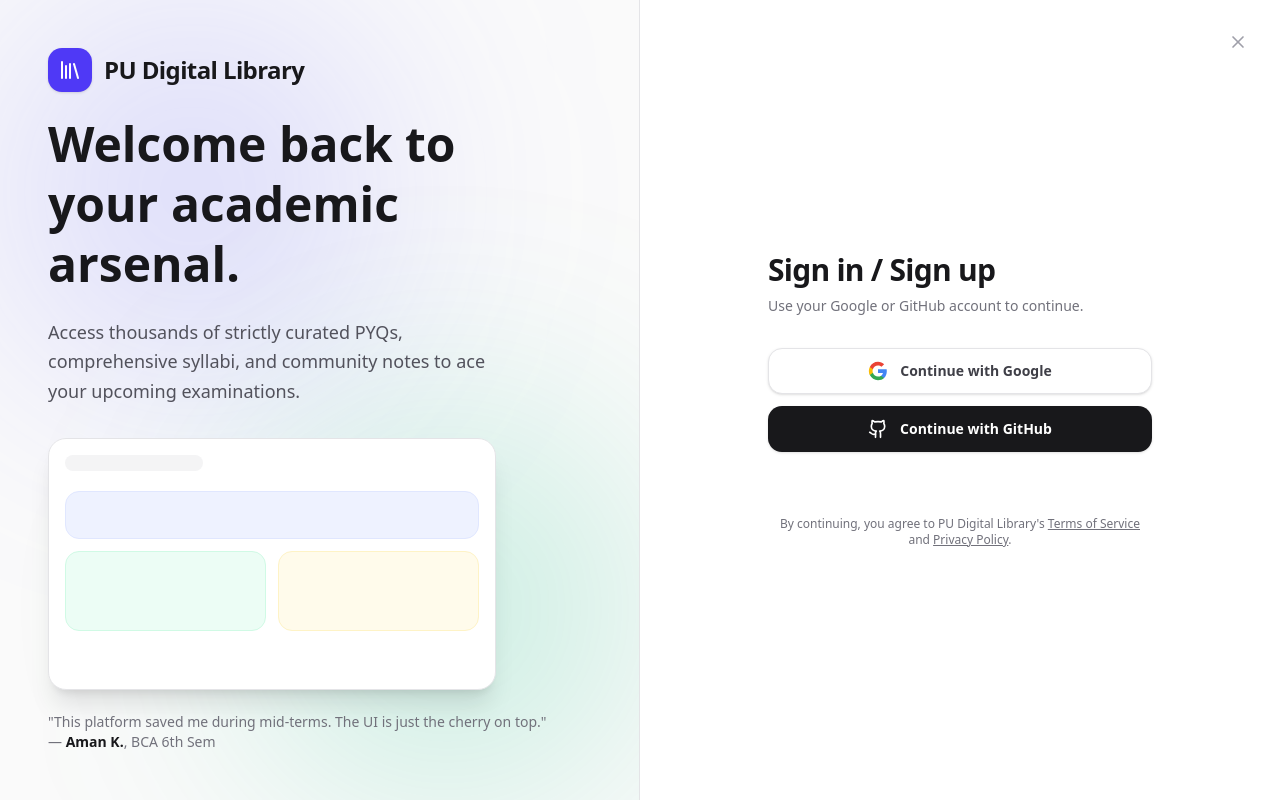
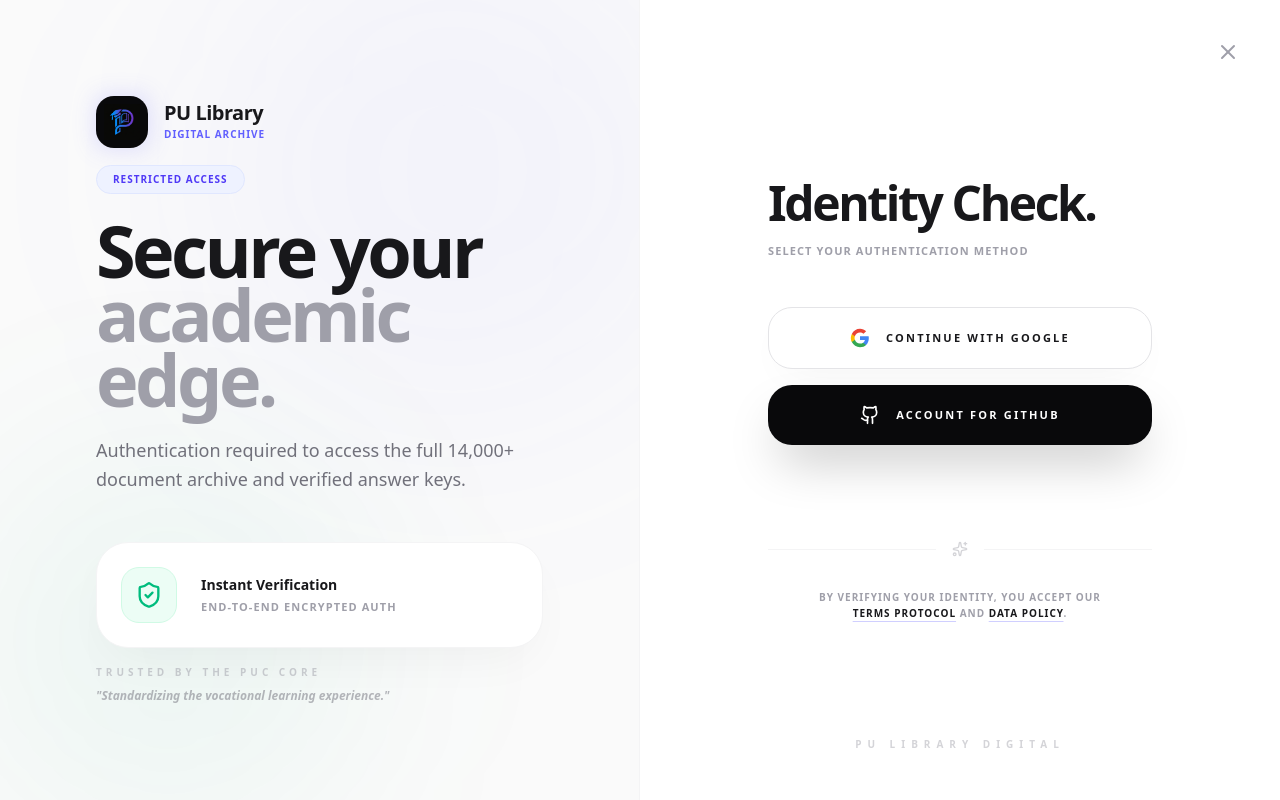
Before and after one commit to ciizerr/prevyea-nextjs, a Next.js app: page /login in a window 1280 px wide. Built offline with nearby package versions, Linux system fonts and the light colour scheme; no server answers.

Commit message:
feat:update add login page with Google and GitHub authentication.

```diff
--- a/src/app/login/page.tsx
+++ b/src/app/login/page.tsx
@@ -1,86 +1,127 @@
 "use client";
 
 import Link from "next/link";
-import { Library, Github, X } from "lucide-react";
+import { Github, X, Sparkles, ShieldCheck } from "lucide-react";
+import Image from "next/image";
 import { loginWithGoogle, loginWithGithub } from "@/actions/auth";
-import BlurText from "@/components/reactbits/BlurText";
+import { motion } from "framer-motion";
+import ClickSpark from "@/components/reactbits/ClickSpark";
 
 export default function LoginPage() {
 
     return (
-        <div className="min-h-screen flex flex-col md:flex-row bg-white dark:bg-zinc-950 font-sans">
+        <div className="min-h-screen flex flex-col md:flex-row bg-white dark:bg-[#050505] font-sans overflow-hidden">
 
             {/* Left Side: Branding & Illustration (Hidden on Mobile) */}
-            <div className="hidden md:flex flex-col justify-between w-1/2 bg-zinc-50 dark:bg-zinc-900 border-r border-zinc-200 dark:border-zinc-800 p-12 relative overflow-hidden">
-                {/* Decorative Elements */}
-                <div className="absolute top-0 left-0 w-96 h-96 bg-indigo-500/20 dark:bg-indigo-500/10 blur-[120px] rounded-full pointer-events-none" />
-                <div className="absolute bottom-0 right-0 w-96 h-96 bg-emerald-500/20 dark:bg-emerald-500/10 blur-[120px] rounded-full pointer-events-none" />
+            <div className="hidden md:flex flex-col justify-between w-1/2 bg-zinc-50 dark:bg-[#080808] border-r border-zinc-100 dark:border-zinc-900 p-16 lg:p-24 relative overflow-hidden">
+                {/* High-End Ambient Glow */}
+                <div className="absolute top-[-10%] right-[-10%] w-[500px] h-[500px] bg-indigo-500/5 dark:bg-indigo-600/10 blur-[120px] rounded-full pointer-events-none" />
+                <div className="absolute bottom-[-5%] left-[-5%] w-[400px] h-[400px] bg-emerald-500/5 blur-[100px] rounded-full pointer-events-none" />
 
                 {/* Logo Area */}
-                <div className="relative z-10 flex items-center gap-3">
-                    <div className="bg-indigo-600 p-2.5 rounded-xl text-white shadow-sm">
-                        <Library className="h-6 w-6" />
+                <Link href="/" className="relative z-10 flex items-center gap-4 group">
+                    <div className="relative">
+                        <div className="absolute inset-0 bg-indigo-500 blur-md opacity-20 dark:opacity-40 group-hover:opacity-60 transition-opacity" />
+                        <div className="relative bg-zinc-950 dark:bg-zinc-100 p-2 rounded-2xl transition-transform group-hover:scale-105 duration-500 overflow-hidden">
+                            <Image
+                                src="/img-512x512.png"
+                                alt="PU Library Logo"
+                                width={36}
+                                height={36}
+                                className="object-cover"
+                            />
+                        </div>
                     </div>
-                    <span className="font-extrabold text-2xl tracking-tight text-zinc-900 dark:text-white">PU Digital Library</span>
-                </div>
+                    <div className="flex flex-col">
+                        <span className="font-black text-xl tracking-tight text-zinc-900 dark:text-zinc-50 leading-none">PU Library</span>
+                        <span className="text-[10px] font-black text-indigo-500 dark:text-indigo-400 uppercase tracking-widest mt-1">Digital Archive</span>
+                    </div>
+                </Link>
 
                 {/* Main Copy */}
-                <div className="relative z-10 max-w-md">
-                    <BlurText
-                        text="Welcome back to your academic arsenal."
-                        delay={50}
-                        className="text-4xl lg:text-5xl font-black text-zinc-900 dark:text-white leading-tight mb-6"
-                    />
-                    <p className="text-lg text-zinc-600 dark:text-zinc-400 font-medium leading-relaxed mb-8 animate-in fade-in slide-in-from-bottom-4 duration-700 delay-300">
-                        Access thousands of strictly curated PYQs, comprehensive syllabi, and community notes to ace your upcoming examinations.
-                    </p>
+                <div className="relative z-10 max-w-lg space-y-12">
+                    <div className="space-y-6">
+                        <motion.div
+                            initial={{ opacity: 0, x: -20 }}
+                            animate={{ opacity: 1, x: 0 }}
+                            transition={{ duration: 0.8 }}
+                        >
+                            <div className="inline-flex px-4 py-1.5 bg-indigo-50 dark:bg-indigo-500/10 rounded-full border border-indigo-100 dark:border-indigo-500/20 text-[10px] font-black text-indigo-600 dark:text-indigo-400 uppercase tracking-widest mb-6">
+                                Restricted Access
+                            </div>
+                            <h1 className="text-5xl lg:text-7xl font-black text-zinc-900 dark:text-zinc-50 tracking-tighter leading-[0.9]">
+                                Secure your <br />
+                                <span className="text-zinc-400">academic edge.</span>
+                            </h1>
+                        </motion.div>
+                        <p className="text-lg text-zinc-500 dark:text-zinc-400 font-medium leading-relaxed max-w-md">
+                            Authentication required to access the full 14,000+ document archive and verified answer keys.
+                        </p>
+                    </div>
 
-                    {/* Visual Mockup/Abstract Graphic */}
-                    <div className="w-full aspect-video rounded-2xl bg-white dark:bg-zinc-950 border border-zinc-200 dark:border-zinc-800 p-4 shadow-xl flex flex-col gap-3 animate-in fade-in slide-in-from-bottom-8 duration-700 delay-500">
-                        <div className="w-1/3 h-4 bg-zinc-100 dark:bg-zinc-900 rounded-md"></div>
-                        <div className="w-full h-12 bg-indigo-50 dark:bg-indigo-500/10 border border-indigo-100 dark:border-indigo-500/20 rounded-xl mt-2"></div>
-                        <div className="flex gap-3">
-                            <div className="w-1/2 h-20 bg-emerald-50 dark:bg-emerald-500/10 border border-emerald-100 dark:border-emerald-500/20 rounded-xl"></div>
-                            <div className="w-1/2 h-20 bg-amber-50 dark:bg-amber-500/10 border border-amber-100 dark:border-amber-500/20 rounded-xl"></div>
+                    {/* Premium Security Badge */}
+                    <div className="flex items-center gap-6 p-6 bg-white dark:bg-zinc-900/50 rounded-[2rem] border border-zinc-100 dark:border-zinc-800/80 shadow-[0_20px_50px_-15px_rgba(0,0,0,0.05)] dark:shadow-none">
+                        <div className="w-14 h-14 bg-emerald-50 dark:bg-emerald-500/10 border border-emerald-100 dark:border-emerald-500/20 rounded-2xl flex items-center justify-center shrink-0">
+                            <ShieldCheck className="h-7 w-7 text-emerald-500" />
+                        </div>
+                        <div className="space-y-1">
+                            <p className="font-black text-sm text-zinc-900 dark:text-zinc-50">Instant Verification</p>
+                            <p className="text-[11px] font-bold text-zinc-400 uppercase tracking-widest">End-to-End Encrypted Auth</p>
                         </div>
                     </div>
                 </div>
 
-                {/* Testimonial / Footer */}
-                <div className="relative z-10 text-sm font-medium text-zinc-500 dark:text-zinc-400 animate-in fade-in duration-1000 delay-700">
-                    &quot;This platform saved me during mid-terms. The UI is just the cherry on top.&quot; <br />
-                    — <span className="text-zinc-900 dark:text-zinc-300 font-bold">Aman K.</span>, BCA 6th Sem
+                {/* Footer Quote */}
+                <div className="relative z-10 space-y-2 opacity-50">
+                    <p className="text-[10px] font-black uppercase tracking-[0.4em] text-zinc-400">Trusted by the PUC core</p>
+                    <p className="text-xs font-bold text-zinc-500 dark:text-zinc-400 italic">
+                        &quot;Standardizing the vocational learning experience.&quot;
+                    </p>
                 </div>
             </div>
 
             {/* Right Side: Login Form */}
-            <div className="flex-1 flex flex-col justify-center px-6 py-12 sm:px-12 lg:px-24 xl:px-32 relative bg-white dark:bg-zinc-950">
-                {/* Close button */}
-                <Link href="/" className="absolute top-6 right-6 p-2 text-zinc-400 hover:text-zinc-700 dark:hover:text-zinc-200 hover:bg-zinc-100 dark:hover:bg-zinc-800 rounded-xl transition-colors z-10" title="Back to home">
-                    <X className="h-5 w-5" />
-                </Link>
-                {/* Mobile Logo Header */}
-                <div className="md:hidden flex items-center justify-center gap-2.5 mb-12">
-                    <div className="bg-indigo-600 p-2 rounded-xl text-white shadow-sm">
-                        <Library className="h-5 w-5" />
-                    </div>
-                    <span className="font-extrabold text-xl tracking-tight text-zinc-900 dark:text-white">PU Digital Library</span>
+            <div className="flex-1 flex flex-col justify-center px-6 py-12 lg:px-24 xl:px-32 relative bg-white dark:bg-[#050505] min-h-[100dvh]">
+                {/* Mobile Ambient Glow */}
+                <div className="md:hidden absolute top-0 left-0 w-full h-full overflow-hidden pointer-events-none -z-10">
+                    <div className="absolute -top-[10%] -right-[10%] w-64 h-64 bg-indigo-500/5 dark:bg-indigo-600/10 blur-[80px] rounded-full" />
+                    <div className="absolute -bottom-[5%] -left-[5%] w-48 h-48 bg-emerald-500/5 blur-[80px] rounded-full" />
                 </div>
 
-                <div className="w-full max-w-md mx-auto space-y-8 animate-in fade-in slide-in-from-bottom-4 duration-500">
-                    <div>
-                        <h2 className="text-3xl font-black text-zinc-900 dark:text-white tracking-tight">Sign in / Sign up</h2>
-                        <p className="mt-2 text-sm text-zinc-500 dark:text-zinc-400 font-medium">
-                            Use your Google or GitHub account to continue.
-                        </p>
+                {/* Close button - Enhanced for Mobile Tapability */}
+                <Link href="/" className="absolute top-6 right-6 p-4 text-zinc-400 hover:text-zinc-900 dark:hover:text-zinc-200 hover:bg-zinc-100 dark:hover:bg-zinc-900 rounded-2xl transition-all duration-300 z-50 group" title="Back to home">
+                    <X className="h-6 w-6 transition-transform group-hover:rotate-90" />
+                </Link>
+
+                <div className="w-full max-w-sm mx-auto space-y-10 md:space-y-12 relative z-10">
+                    {/* Mobile Header - Refined */}
+                    <motion.div
+                        initial={{ opacity: 0, y: -10 }}
+                        animate={{ opacity: 1, y: 0 }}
+                        className="md:hidden flex flex-col items-center gap-4 mb-12"
+                    >
+                        <div className="relative">
+                            <div className="absolute inset-0 bg-indigo-500/20 blur-xl rounded-full" />
+                            <div className="relative bg-zinc-950 dark:bg-zinc-100 p-2.5 rounded-2xl shadow-2xl">
+                                <Image src="/img-512x512.png" alt="Logo" width={44} height={44} className="rounded-xl" />
+                            </div>
+                        </div>
+                        <div className="text-center">
+                            <span className="font-black text-2xl tracking-tight text-zinc-900 dark:text-zinc-50 block leading-none">PU Library</span>
+                            <span className="text-[10px] font-black text-indigo-500 uppercase tracking-[0.4em] mt-2 block">Digital Archive</span>
+                        </div>
+                    </motion.div>
+
+                    <div className="space-y-4 text-center md:text-left">
+                        <h2 className="text-4xl sm:text-5xl font-black text-zinc-900 dark:text-zinc-50 tracking-tighter leading-none">Identity Check.</h2>
+                        <p className="text-zinc-400 dark:text-zinc-500 font-bold text-[10px] sm:text-[11px] uppercase tracking-widest">Select your authentication method</p>
                     </div>
 
-                    <div className="space-y-6">
-                        {/* Social Login Buttons */}
-                        <div className="flex flex-col gap-3">
+                    <div className="space-y-4">
+                        <ClickSpark className="w-full">
                             <form action={loginWithGoogle}>
-                                <button type="submit" className="w-full flex justify-center items-center py-3 px-4 bg-white dark:bg-zinc-900 border border-zinc-200 dark:border-zinc-800 rounded-xl shadow-sm text-sm font-bold text-zinc-700 dark:text-zinc-300 hover:bg-zinc-50 dark:hover:bg-zinc-800 transition-colors">
-                                    <svg className="h-5 w-5 mr-3" viewBox="0 0 24 24">
+                                <button type="submit" className="group w-full flex justify-center items-center py-5 px-6 bg-white dark:bg-zinc-900 border border-zinc-200 dark:border-zinc-800/80 rounded-[1.5rem] shadow-[0_15px_40px_-15px_rgba(0,0,0,0.05)] dark:shadow-none text-[11px] font-black uppercase tracking-[0.2em] text-zinc-900 dark:text-zinc-100 hover:border-zinc-300 dark:hover:border-zinc-700 transition-all active:scale-95">
+                                    <svg className="h-5 w-5 mr-4 transition-transform group-hover:scale-110" viewBox="0 0 24 24">
                                         <path d="M22.56 12.25c0-.78-.07-1.53-.2-2.25H12v4.26h5.92c-.26 1.37-1.04 2.53-2.21 3.31v2.77h3.57c2.08-1.92 3.28-4.74 3.28-8.09z" fill="#4285F4" />
                                         <path d="M12 23c2.97 0 5.46-.98 7.28-2.66l-3.57-2.77c-.98.66-2.23 1.06-3.71 1.06-2.86 0-5.29-1.93-6.16-4.53H2.18v2.84C3.99 20.53 7.7 23 12 23z" fill="#34A853" />
                                         <path d="M5.84 14.09c-.22-.66-.35-1.36-.35-2.09s.13-1.43.35-2.09V7.07H2.18C1.43 8.55 1 10.22 1 12s.43 3.45 1.18 4.93l2.85-2.22.81-.62z" fill="#FBBC05" />
@@ -89,19 +130,35 @@ export default function LoginPage() {
                                     Continue with Google
                                 </button>
                             </form>
+                        </ClickSpark>
+
+                        <ClickSpark className="w-full">
                             <form action={loginWithGithub}>
-                                <button type="submit" className="w-full flex justify-center items-center py-3 px-4 bg-zinc-900 dark:bg-white text-white dark:text-zinc-900 border border-transparent rounded-xl shadow-sm text-sm font-bold hover:bg-zinc-800 dark:hover:bg-zinc-100 transition-colors">
-                                    <Github className="h-5 w-5 mr-3" />
-                                    Continue with GitHub
+                                <button type="submit" className="group w-full flex justify-center items-center py-5 px-6 bg-zinc-950 dark:bg-zinc-100 text-white dark:text-zinc-950 rounded-[1.5rem] shadow-2xl text-[11px] font-black uppercase tracking-[0.2em] transition-all hover:scale-[1.02] active:scale-95">
+                                    <Github className="h-5 w-5 mr-4 transition-transform group-hover:rotate-12" />
+                                    Account for GitHub
                                 </button>
                             </form>
-                        </div>
+                        </ClickSpark>
                     </div>
 
-                    <p className="text-center text-xs text-zinc-500 font-medium pt-8">
-                        By continuing, you agree to PU Digital Library&apos;s <br className="sm:hidden" />
-                        <Link href="/docs#terms" className="underline hover:text-zinc-900 dark:hover:text-white transition-colors">Terms of Service</Link> and <Link href="/docs#privacy" className="underline hover:text-zinc-900 dark:hover:text-white transition-colors">Privacy Policy</Link>.
-                    </p>
+                    <div className="pt-8 md:pt-12 space-y-8">
+                        <div className="flex items-center gap-4">
+                            <div className="flex-1 h-px bg-zinc-100 dark:bg-zinc-900" />
+                            <Sparkles className="h-4 w-4 text-zinc-300 dark:text-zinc-700" />
+                            <div className="flex-1 h-px bg-zinc-100 dark:bg-zinc-900" />
+                        </div>
+
+                        <p className="text-center text-[10px] text-zinc-400 font-black uppercase tracking-widest leading-loose sm:leading-relaxed">
+                            By verifying your identity, you accept our <br />
+                            <Link href="/docs#terms" className="text-zinc-900 dark:text-zinc-100 underline decoration-indigo-500/30 underline-offset-4">Terms Protocol</Link> and <Link href="/docs#privacy" className="text-zinc-900 dark:text-zinc-100 underline decoration-indigo-500/30 underline-offset-4">Data Policy</Link>.
+                        </p>
+                    </div>
+                </div>
+
+                {/* Bottom Branding - Responsive Safe Area */}
+                <div className="mt-auto pt-12 pb-6 md:pb-0 md:absolute md:bottom-12 md:left-1/2 md:-translate-x-1/2 text-[10px] font-black text-zinc-300 dark:text-zinc-800 uppercase tracking-[0.6em] pointer-events-none whitespace-nowrap text-center">
+                    PU Library Digital
                 </div>
             </div>
         </div>
```
